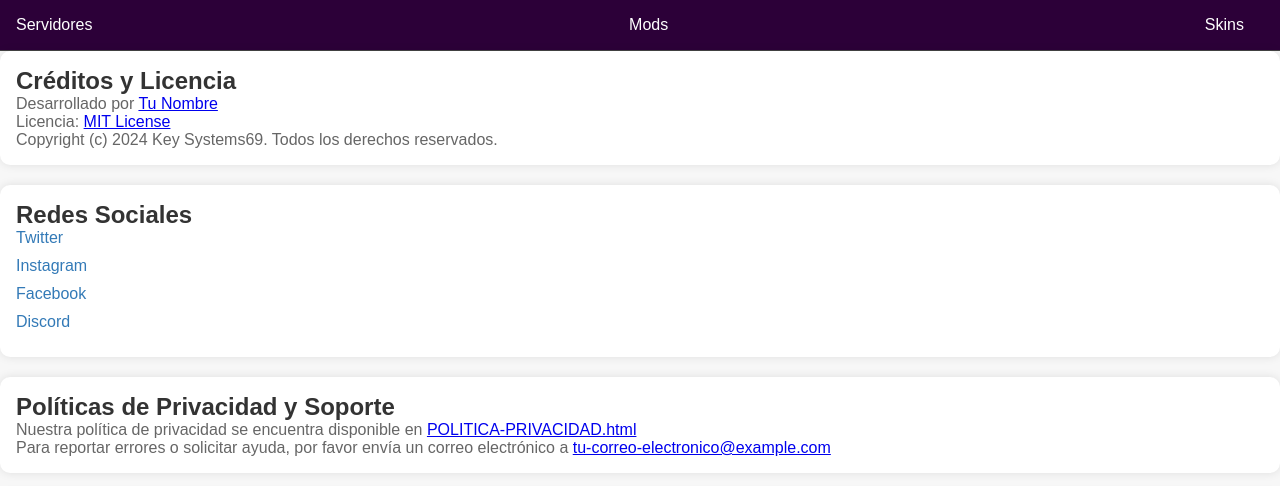
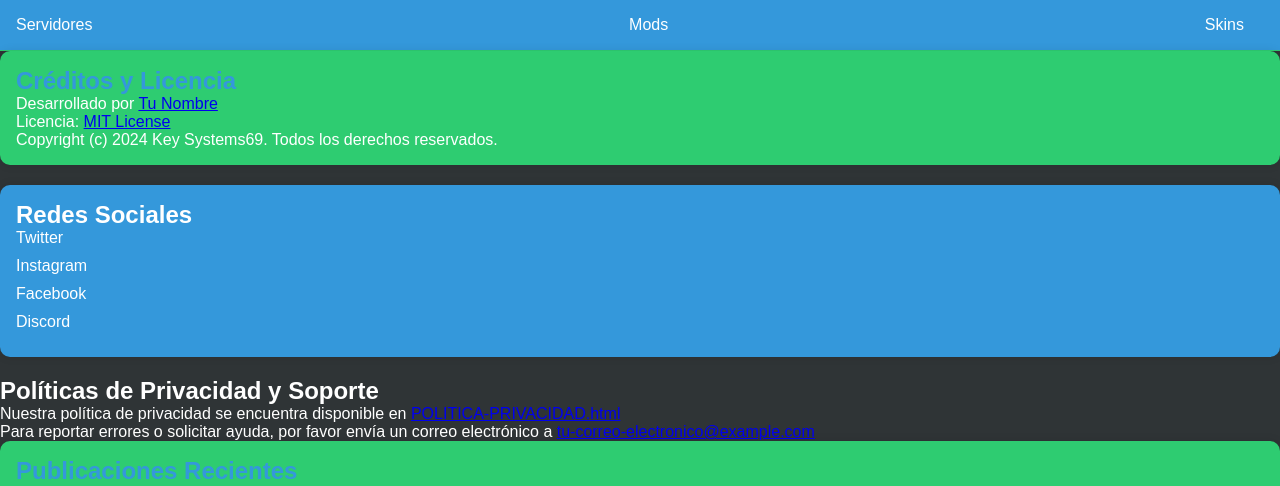
Before and after one commit to KeySystems69/Mi-pagina-wed, a PHP site: page / in a window 1280 px wide. Shown: the top 486 px of the page. Run offline with PHP 8.4, Linux system fonts and the light colour scheme.

Commit message:
Update styles.css

```diff
--- a/styles.css
+++ b/styles.css
@@ -1,5 +1,12 @@
+/* Colores principales */
+:root {
+  --color-principal: #3498db; /* Azul claro */
+  --color-secundario: #2ecc71; /* Verde claro */
+  --color-fondo: #2f3436; /* Gris oscuro */
+  --color-texto: #fff; /* Blanco */
+}
+
 /* Estilos generales */
-
 * {
   box-sizing: border-box;
   margin: 0;
@@ -8,19 +15,19 @@
 
 body {
   font-family: Arial, sans-serif;
-    background-color: #f7f7f7; /* Fondo gris */
+  background-color: var(--color-fondo);
+  color: var(--color-texto);
 }
 
 /* Encabezado */
-
 header {
-    background-color: #2c0038; /* Morado oscuro */
+  background-color: var(--color-principal);
   padding: 1em;
   text-align: center;
-    border-bottom: 1px solid #444;
+  border-bottom: 1px solid var(--color-secundario);
 }
 
-nav ul {
+header nav ul {
   list-style: none;
   margin: 0;
   padding: 0;
@@ -28,19 +35,18 @@ nav ul {
   justify-content: space-between;
 }
 
-nav li {
+header nav li {
   margin-right: 20px;
 }
 
-nav a {
-    color: #fff; /* Blanco */
+header nav a {
+  color: var(--color-texto);
   text-decoration: none;
 }
 
 /* Sección de créditos */
-
 #creditos {
-    background-color: #fff; /* Blanco */
+  background-color: var(--color-secundario);
   padding: 1em;
   margin-bottom: 20px;
   box-shadow: 0 0 10px rgba(0, 0, 0, 0.1);
@@ -50,17 +56,16 @@ nav a {
 #creditos h2 {
   margin-top: 0;
   font-size: 24px;
-    color: #333;
+  color: var(--color-principal);
 }
 
 #creditos p {
-    color: #666;
+  color: var(--color-texto);
 }
 
 /* Sección de redes sociales */
-
 #redes-sociales {
-    background-color: #fff; /* Blanco */
+  background-color: var(--color-principal);
   padding: 1em;
   margin-bottom: 20px;
   box-shadow: 0 0 10px rgba(0, 0, 0, 0.1);
@@ -70,7 +75,7 @@ nav a {
 #redes-sociales h2 {
   margin-top: 0;
   font-size: 24px;
-    color: #333;
+  color: var(--color-texto);
 }
 
 #redes-sociales ul {
@@ -85,33 +90,12 @@ nav a {
 
 #redes-sociales a {
   text-decoration: none;
-    color: #337ab7;
-}
-
-/* Sección de privacidad y soporte */
-
-#privacidad-soporte {
-    background-color: #fff; /* Blanco */
-    padding: 1em;
-    margin-bottom: 20px;
-    box-shadow: 0 0 10px rgba(0, 0, 0, 0.1);
-    border-radius: 10px;
-}
-
-#privacidad-soporte h2 {
-    margin-top: 0;
-    font-size: 24px;
-    color: #333;
-}
-
-#privacidad-soporte p {
-    color: #666;
+  color: var(--color-texto);
 }
 
 /* Sección de publicaciones */
-
 #publicaciones {
-    background-color: #fff; /* Blanco */
+  background-color: var(--color-secundario);
   padding: 1em;
   margin-bottom: 20px;
   box-shadow: 0 0 10px rgba(0, 0, 0, 0.1);
@@ -121,7 +105,7 @@ nav a {
 #publicaciones h2 {
   margin-top: 0;
   font-size: 24px;
-    color: #333;
+  color: var(--color-principal);
 }
 
 #publicaciones article {
@@ -130,11 +114,11 @@ nav a {
 
 #publicaciones h3 {
   font-size: 18px;
-    color: #7a288a; /* Morado neón */
+  color: var(--color-texto);
 }
 
 #publicaciones p {
-    color: #666;
+  color: var(--color-texto);
 }
 
 #publicaciones img {
@@ -144,46 +128,54 @@ nav a {
   border-radius: 10px;
 }
 
-/* Sección de post del canal */
-
-#post {
-    background-color: #fff; /* Blanco */
+/* Sección de servidores */
+#servidores {
+  background-color: var(--color-principal);
   padding: 1em;
   margin-bottom: 20px;
   box-shadow: 0 0 10px rgba(0, 0, 0, 0.1);
   border-radius: 10px;
 }
 
-#post h2 {
+#servidores h2 {
   margin-top: 0;
   font-size: 24px;
-    color: #333;
+  color: var(--color-texto);
 }
 
-#post article {
-    margin-bottom: 20px;
+#servidores ul {
+  list-style: none;
+  margin: 0;
+  padding: 0;
 }
 
-#post h3 {
-    font-size: 18px;
-    color: #7a288a; /* Morado neón */
+#servidores li {
+  margin-bottom: 10px;
 }
 
-#post p {
-    color: #666;
+#servidores a {
+  text-decoration: none;
+  color: var(--color-texto);
 }
 
-#post img {
-    width: 100%;
-    height: auto;
-    margin-bottom: 10px;
-    border-radius: 10px;
+/* Animaciones */
+@keyframes fade-in {
+  from {
+    opacity: 0;
+  }
+  to {
+    opacity: 1;
+  }
 }
 
-/* Sección de servidores */
+@keyframes slide-in {
+  from {
+    transform: translateX(-100%);
+  }
+  to {
+    transform: translateX(0);
+  }
+}
 
-#servidores {
-    background-color: #fff; /* Blanco */
-    padding: 1em;
-    margin-bottom: 20px;
-    box-shadow: 0 0 10px rgba(0,
+/* Aplicar animaciones */
+header, #creditos, #red
```
Lines whose indentation alone changed are shown as unchanged.
